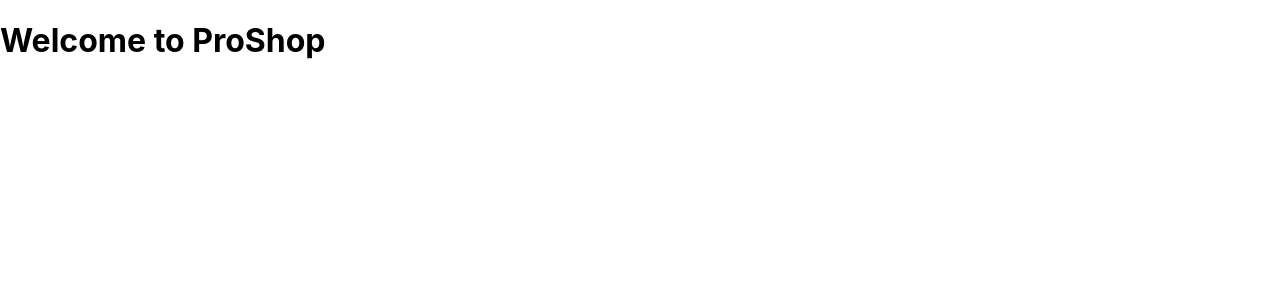
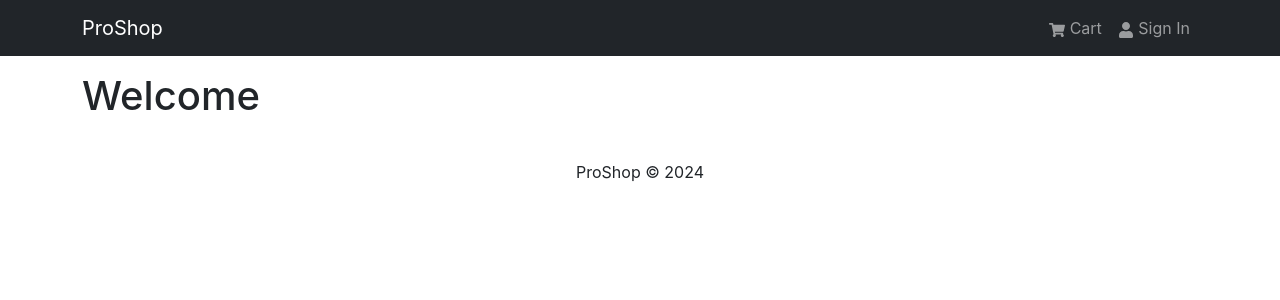
Before and after one commit to Leotrimbehrami/eCommerce-ProShop, a React (Create React App) app in the folder frontend/: page / in a window 1280 px wide. Shown: the top 300 px of the page. Built offline with nearby package versions, Linux system fonts and the light colour scheme.

Commit message:
started with header and footer

```diff
--- a/frontend/package.json
+++ b/frontend/package.json
@@ -6,8 +6,11 @@
     "@testing-library/jest-dom": "^5.17.0",
     "@testing-library/react": "^13.4.0",
     "@testing-library/user-event": "^13.5.0",
+    "bootstrap": "^5.3.3",
     "react": "^18.3.1",
+    "react-bootstrap": "^2.10.2",
     "react-dom": "^18.3.1",
+    "react-icons": "^5.2.0",
     "react-scripts": "5.0.1",
     "web-vitals": "^2.1.4"
   },
--- a/frontend/src/App.js
+++ b/frontend/src/App.js
@@ -1,9 +1,20 @@
-import React from 'react'
+import React from "react";
+import { Container } from "react-bootstrap";
+import Header from "./components/Header";
+import Footer from "./components/Footer";
 
 const App = () => {
   return (
-    <h1>Welcome to ProShop</h1>
-  )
-}
+    <>
+      <Header />
+      <main className="py-3">
+        <Container>
+          <h1>Welcome</h1>
+        </Container>
+      </main>
+      <Footer />
+    </>
+  );
+};
 
-export default App
+export default App;
--- /dev/null
+++ b/frontend/src/components/Footer.jsx
@@ -0,0 +1,19 @@
+import { Container, Row, Col } from 'react-bootstrap';
+
+const Footer = () => {
+  const currentYear = new Date().getFullYear();
+
+  return (
+    <footer>
+      <Container>
+        <Row>
+          <Col className='text-center py-3'>
+            <p>ProShop &copy; {currentYear}</p>
+          </Col>
+        </Row>
+      </Container>
+    </footer>
+  )
+}
+
+export default Footer
--- /dev/null
+++ b/frontend/src/components/Header.jsx
@@ -0,0 +1,27 @@
+import {Navbar,Nav,Container} from 'react-bootstrap';
+import {FaShoppingCart, FaUser} from 'react-icons/fa';
+
+const Header = () => {
+  return (
+    <header>
+      <Navbar bg='dark' variant='dark' expand='md' collapseOnSelect>
+        <Container>
+          <Navbar.Brand href='/'>ProShop</Navbar.Brand>
+          <Navbar.Toggle aria-controls='basic-navbar-nav' />
+          <Navbar.Collapse id='basic-navbar-nav'>
+            <Nav className='ms-auto'>
+              <Nav.Link href='/cart'>
+                <FaShoppingCart /> Cart
+              </Nav.Link>
+              <Nav.Link href='/login'>
+                <FaUser /> Sign In
+              </Nav.Link>
+            </Nav>
+          </Navbar.Collapse>
+        </Container>
+      </Navbar>
+    </header>
+  )
+}
+
+export default Header
--- a/frontend/src/index.js
+++ b/frontend/src/index.js
@@ -1,5 +1,6 @@
 import React from 'react';
 import ReactDOM from 'react-dom/client';
+import 'bootstrap/dist/css/bootstrap.min.css'
 import './index.css';
 import App from './App';
 import reportWebVitals from './reportWebVitals';
@@ -11,7 +12,4 @@
   </React.StrictMode>
 );
 
-// If you want to start measuring performance in your app, pass a function
-// to log results (for example: reportWebVitals(console.log))
-// or send to an analytics endpoint. Learn more: https://bit.ly/CRA-vitals
 reportWebVitals();
```
Also changed, not shown: 1 other file (tests, documents, lock files or other folders).
